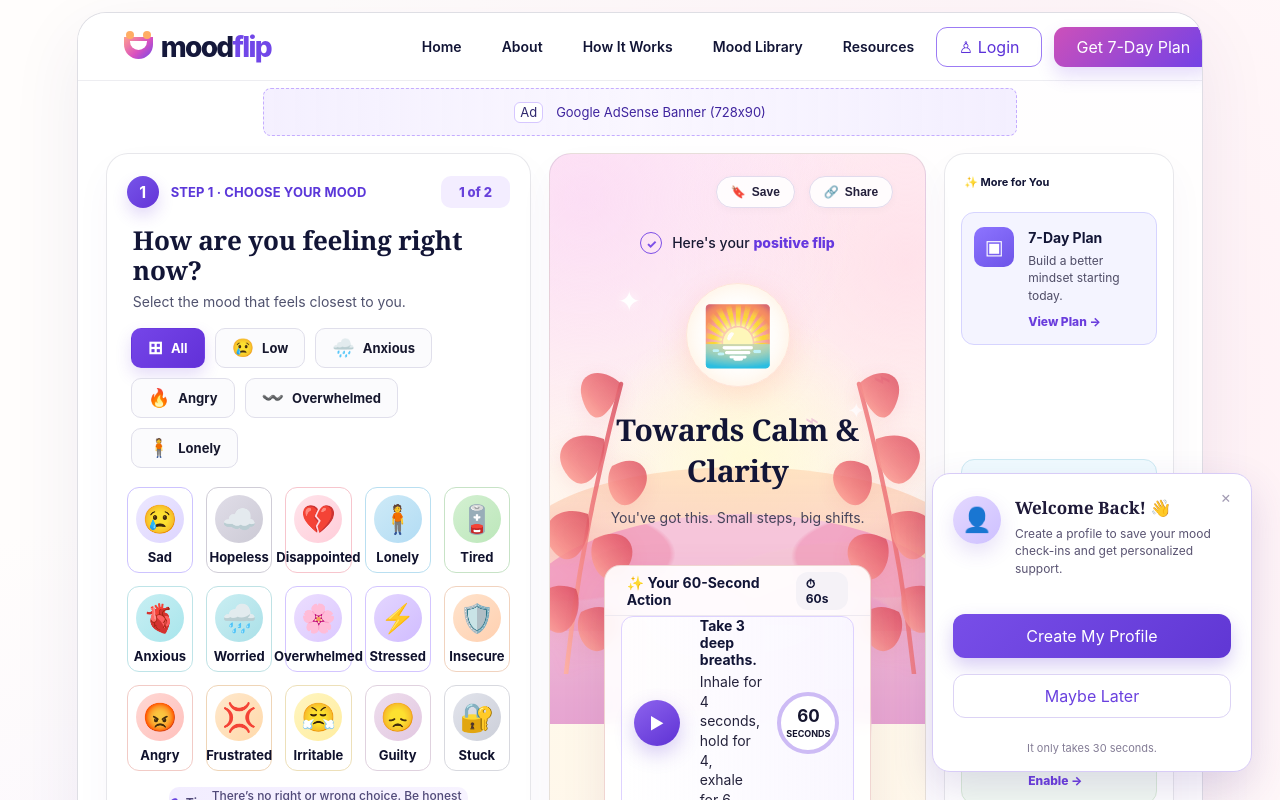
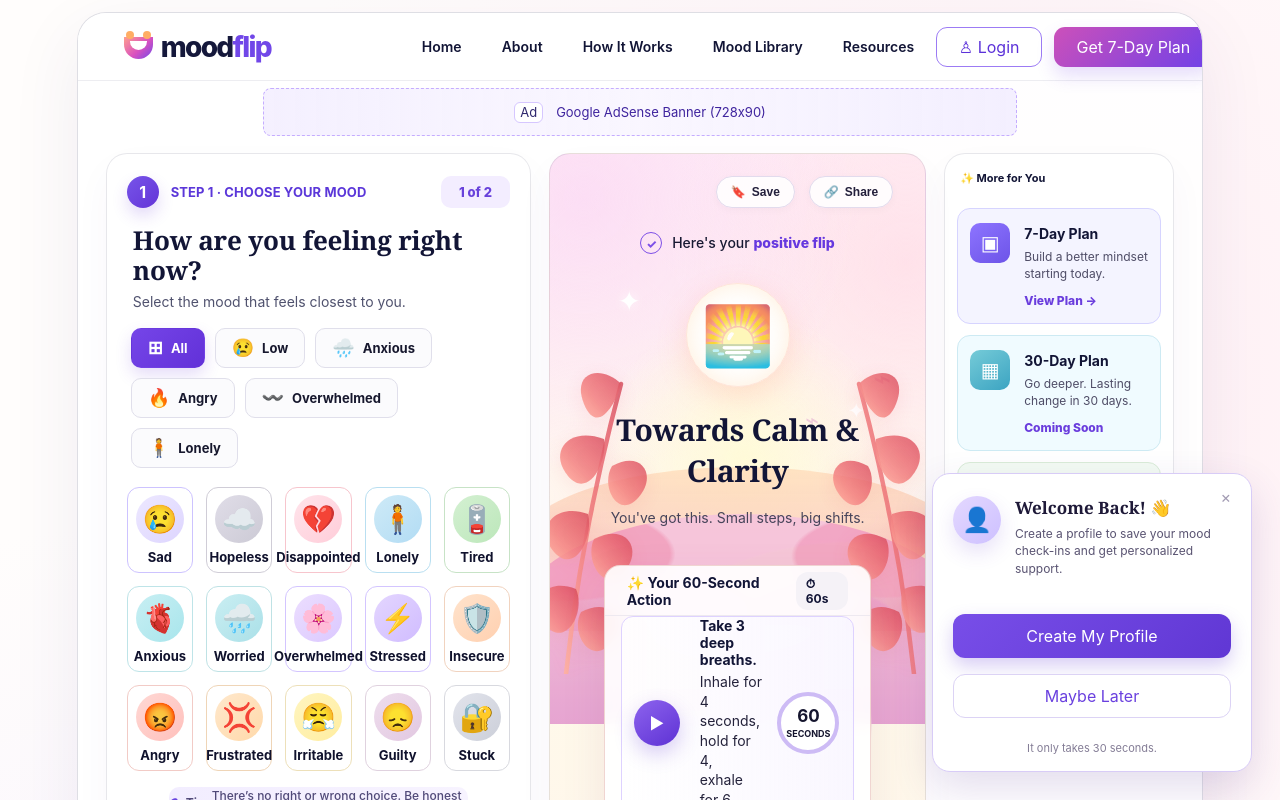
Before and after one commit to CodeStackLab/moodflip-website, a Next.js app: page / in a window 1280 px wide. Shown: the top 800 px of the page. Built offline with nearby package versions, Linux system fonts and the light colour scheme.

Commit message:
Fix More for You panel card spacing to compact gap 11px matching Image 2

```diff
--- a/app/page.module.css
+++ b/app/page.module.css
@@ -180,15 +180,17 @@
 .moodPanel,
 .flipCard,
 .morePanel {
+  display: flex;
+  flex-direction: column;
+  height: auto;
+  align-self: flex-start;
+  min-height: 431px;
+  padding: 16px 12px;
+  margin-top: 0px;
+  border-radius: 21px;
   border: 1px solid rgba(42, 38, 78, .11);
-  border-radius: 22px;
   background: rgba(255,255,255,.93);
   box-shadow: 0 16px 38px rgba(81, 59, 128, .035);
-  height: 100%;
-  min-height: 686px;
-  display: flex;
-  flex-direction: column;
-  justify-content: space-between;
 }
 
 .moodPanel {
@@ -697,11 +699,17 @@
 }
 
 .morePanel {
-  height: 100%;
-  min-height: 686px;
-  padding: 20px 16px;
+  display: flex;
+  flex-direction: column;
+  height: auto;
+  align-self: flex-start;
+  min-height: 431px;
+  padding: 16px 12px;
   margin-top: 0px;
   border-radius: 21px;
+  border: 1px solid rgba(42, 38, 78, .11);
+  background: rgba(255,255,255,.93);
+  box-shadow: 0 16px 38px rgba(81, 59, 128, .035);
 }
 
 .morePanel h3 {
@@ -712,9 +720,7 @@
 .planList {
   display: flex;
   flex-direction: column;
-  justify-content: space-between;
-  flex: 1;
-  gap: 12px;
+  gap: 11px;
   margin-top: 10px;
 }
 .planCard {
@@ -830,8 +836,25 @@
   .header { grid-template-columns: 220px 1fr 240px; padding-inline: 24px; }
   .nav { gap: 22px; }
   .dashboard { grid-template-columns: 1fr 1fr; }
-  .morePanel { grid-column: 1 / -1; display: grid; grid-template-columns: 140px 1fr; min-height: 0; margin-top: 0; }
-  .planList { grid-template-columns: repeat(4, 1fr); }
+  .morePanel {
+  display: flex;
+  flex-direction: column;
+  height: auto;
+  align-self: flex-start;
+  min-height: 431px;
+  padding: 16px 12px;
+  margin-top: 0px;
+  border-radius: 21px;
+  border: 1px solid rgba(42, 38, 78, .11);
+  background: rgba(255,255,255,.93);
+  box-shadow: 0 16px 38px rgba(81, 59, 128, .035);
+}
+  .planList {
+  display: flex;
+  flex-direction: column;
+  gap: 11px;
+  margin-top: 10px;
+}
   .welcomeCard { right: 18px; bottom: 185px; }
   .trustStrip { grid-template-columns: repeat(3, 1fr); }
 }
@@ -841,8 +864,25 @@
   .nav { grid-column: 1 / -1; grid-row: 2; order: 3; overflow-x: auto; justify-content: flex-start; padding-top: 5px; }
   .dashboard { grid-template-columns: 1fr; }
   .moodPanel, .flipCard { min-height: auto; }
-  .morePanel { grid-template-columns: 1fr; }
-  .planList { grid-template-columns: repeat(2, 1fr); }
+  .morePanel {
+  display: flex;
+  flex-direction: column;
+  height: auto;
+  align-self: flex-start;
+  min-height: 431px;
+  padding: 16px 12px;
+  margin-top: 0px;
+  border-radius: 21px;
+  border: 1px solid rgba(42, 38, 78, .11);
+  background: rgba(255,255,255,.93);
+  box-shadow: 0 16px 38px rgba(81, 59, 128, .035);
+}
+  .planList {
+  display: flex;
+  flex-direction: column;
+  gap: 11px;
+  margin-top: 10px;
+}
   .moodGrid { grid-template-columns: repeat(3, 1fr); }
   .trustStrip { grid-template-columns: repeat(2, 1fr); }
   .footer { grid-template-columns: 1fr; padding-block: 18px; text-align: center; }
@@ -866,7 +906,12 @@
   .tipBar { width: 100%; padding-inline: 8px; text-align: center; }
   .actionCard, .flipActions { width: 100%; }
   .flipActions { grid-template-columns: 1fr; gap: 10px; }
-  .planList { grid-template-columns: 1fr; }
+  .planList {
+  display: flex;
+  flex-direction: column;
+  gap: 11px;
+  margin-top: 10px;
+}
   .trustStrip { margin-inline: 12px; grid-template-columns: 1fr; padding-inline: 16px; }
   .welcomeCard { left: 12px; right: 12px; width: auto; }
 }
```
Also changed, not shown: fix_more_panel_gap.js (added, +35 -0 lines).
